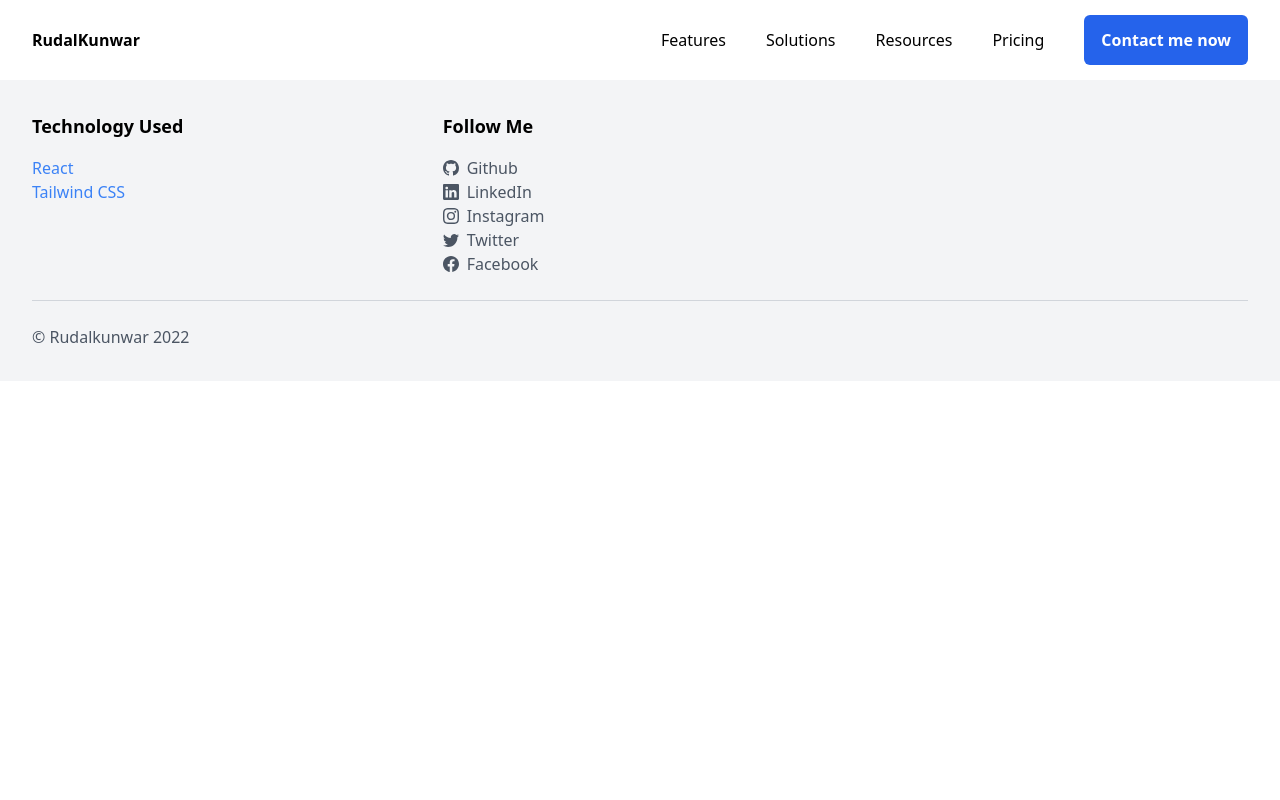
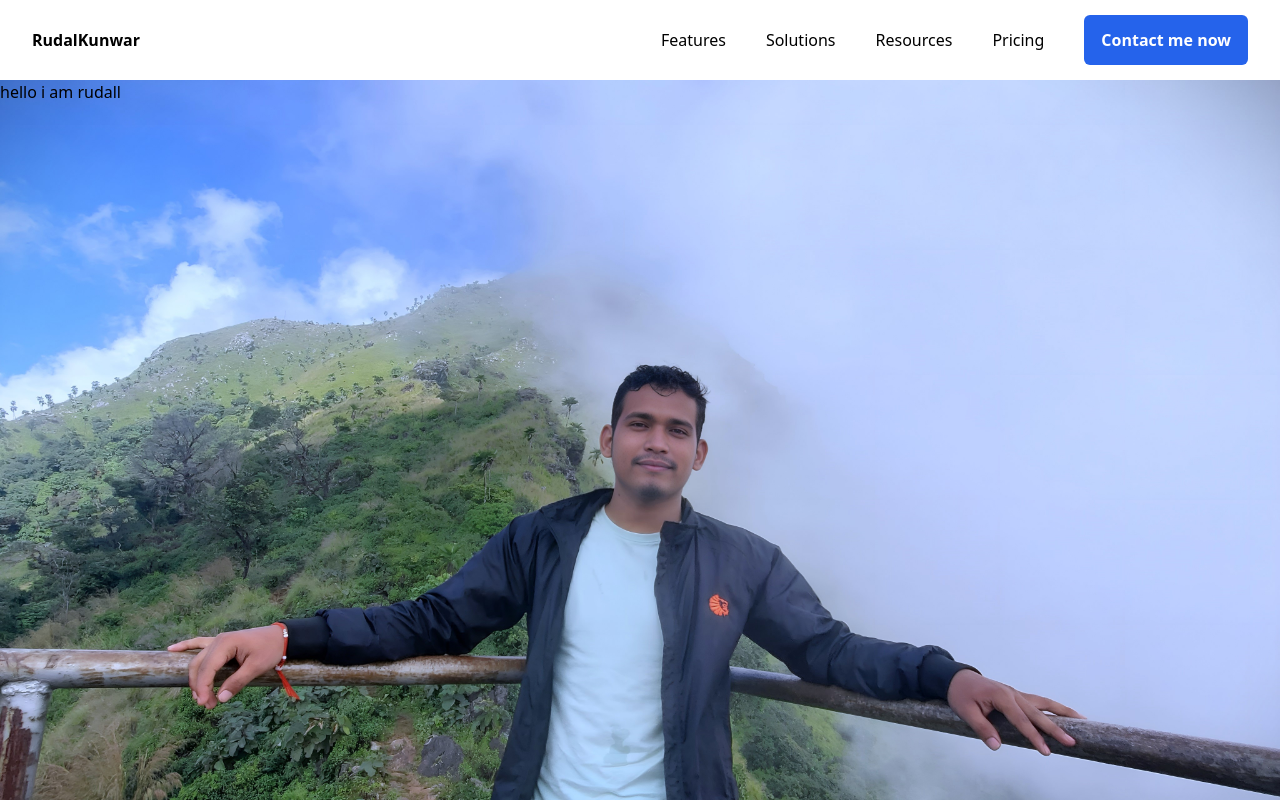
Before and after one commit to rudalkunwar/rudal-portfolio, a React (Create React App) app: page / in a window 1280 px wide. Shown: the top 800 px of the page. Built offline with nearby package versions, Linux system fonts and the light colour scheme.

Commit message:
background added

```diff
--- a/src/App.js
+++ b/src/App.js
@@ -1,14 +1,16 @@
-import React from 'react'
-import Header from './components/partials/Header'
-import Footer from './components/partials/Footer'
+import React from "react";
+import Header from "./components/partials/Header";
+import Footer from "./components/partials/Footer";
+import Home from "./components/Home";
 
 function App() {
   return (
     <div>
-      <Header/>
-      <Footer/>
+      <Header />
+      <Home />
+      <Footer />
     </div>
-  )
+  );
 }
 
-export default App
+export default App;
--- a/src/components/Home.jsx
+++ b/src/components/Home.jsx
@@ -1,9 +1,16 @@
-import React from 'react'
+import React from "react";
 
 function Home() {
   return (
-    <div>Home</div>
-  )
+    <div
+      className="h-screen w-full bg-cover bg-center"
+      style={{ backgroundImage: `url(images/rudal.jpg)` }}
+    >
+      <div>
+        hello i am rudall
+      </div>
+    </div>
+  );
 }
 
-export default Home
+export default Home;
--- a/src/components/partials/Footer.jsx
+++ b/src/components/partials/Footer.jsx
@@ -1,6 +1,5 @@
 import React from "react";
 import {
-  BsDribbble,
   BsFacebook,
   BsGithub,
   BsInstagram,
```
Also changed, not shown: public/images/rudal.jpg (added).
